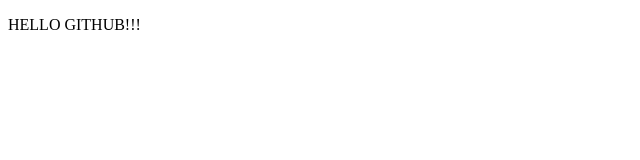
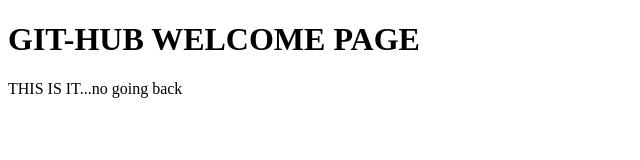
Before and after one commit to Mufti-IBAK/coursera-test, a plain HTML site: page site/index.html in a window 1280 px wide. Shown: the whole page, without its empty margins (0-640 px from the left). Drawn offline with Linux system fonts and the light colour scheme.

Commit message:
just one more minor adjustment

```diff
--- a/site/index.html
+++ b/site/index.html
@@ -7,6 +7,7 @@
     <title>HELLO GITHUB!!1</title>
 </head>
 <body>
-    <p>HELLO GITHUB!!!</p>
+   <h1>GIT-HUB WELCOME PAGE</h1>
+   <P>THIS IS IT...no going back</P>
 </body>
 </html>
```
